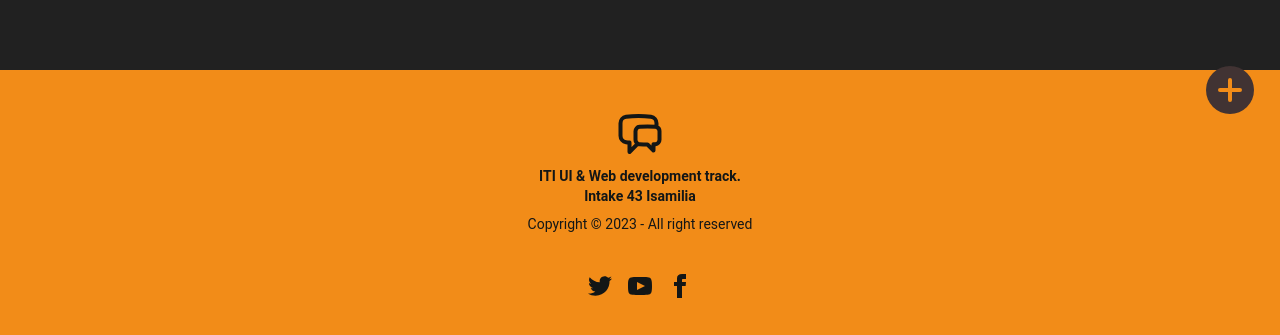
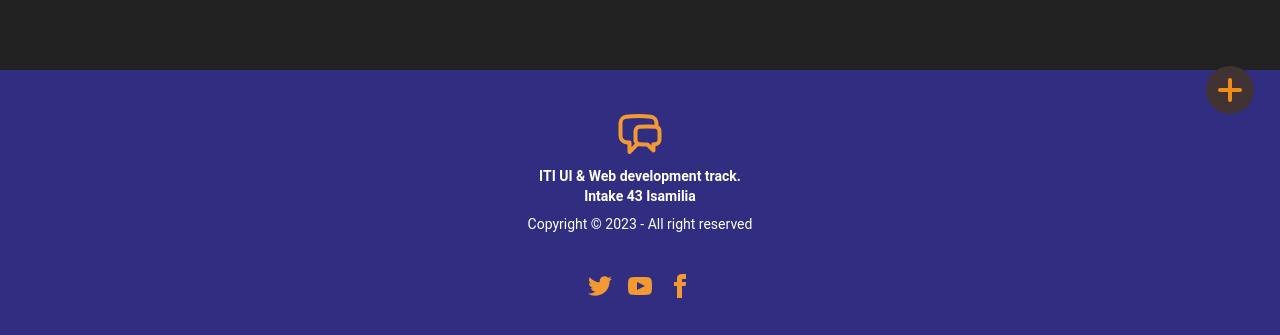
Before and after one commit to KMeniawy/React-Blog, a React (Vite) app in the folder React Blog/: page / in a window 1280 px wide. Shown: the part 670-1005 px from the top of the page. Built offline with nearby package versions, Linux system fonts and the light colour scheme; no server answers; sample sign-in values are in the browser's storage.

Commit message:
profile loader fix + navbar color

```diff
--- a/React Blog/src/components/layout/Footer.jsx
+++ b/React Blog/src/components/layout/Footer.jsx
@@ -2,14 +2,14 @@ import { Link } from "react-router-dom";
 
 export default function Footer() {
   return (
-    <footer className="footer footer-center p-10 bg-primary text-primary-content ">
+    <footer className="footer footer-center p-10 bg-indigo-900 text-primary-content ">
       <div>
         <svg
           xmlns="http://www.w3.org/2000/svg"
           fill="none"
           viewBox="0 0 24 24"
           strokeWidth={2}
-          stroke="currentColor"
+          stroke="#F39934"
           className="w-12 h-12"
         >
           <path
@@ -19,11 +19,11 @@ export default function Footer() {
           />
         </svg>
 
-        <p className="font-bold">
+        <p className="font-bold text-white">
           ITI UI & Web development track. <br />
           Intake 43 Isamilia
         </p>
-        <p>Copyright © 2023 - All right reserved</p>
+        <p className="text-white">Copyright © 2023 - All right reserved</p>
       </div>
       <div>
         <div className="grid grid-flow-col gap-4">
@@ -33,7 +33,7 @@ export default function Footer() {
               width="24"
               height="24"
               viewBox="0 0 24 24"
-              className="fill-current"
+              className="fill-[#F39934]"
             >
               <path d="M24 4.557c-.883.392-1.832.656-2.828.775 1.017-.609 1.798-1.574 2.165-2.724-.951.564-2.005.974-3.127 1.195-.897-.957-2.178-1.555-3.594-1.555-3.179 0-5.515 2.966-4.797 6.045-4.091-.205-7.719-2.165-10.148-5.144-1.29 2.213-.669 5.108 1.523 6.574-.806-.026-1.566-.247-2.229-.616-.054 2.281 1.581 4.415 3.949 4.89-.693.188-1.452.232-2.224.084.626 1.956 2.444 3.379 4.6 3.419-2.07 1.623-4.678 2.348-7.29 2.04 2.179 1.397 4.768 2.212 7.548 2.212 9.142 0 14.307-7.721 13.995-14.646.962-.695 1.797-1.562 2.457-2.549z"></path>
             </svg>
@@ -44,7 +44,7 @@ export default function Footer() {
               width="24"
               height="24"
               viewBox="0 0 24 24"
-              className="fill-current"
+              className="fill-[#F39934]"
             >
               <path d="M19.615 3.184c-3.604-.246-11.631-.245-15.23 0-3.897.266-4.356 2.62-4.385 8.816.029 6.185.484 8.549 4.385 8.816 3.6.245 11.626.246 15.23 0 3.897-.266 4.356-2.62 4.385-8.816-.029-6.185-.484-8.549-4.385-8.816zm-10.615 12.816v-8l8 3.993-8 4.007z"></path>
             </svg>
@@ -55,7 +55,7 @@ export default function Footer() {
               width="24"
               height="24"
               viewBox="0 0 24 24"
-              className="fill-current"
+              className="fill-[#F39934]"
             >
               <path d="M9 8h-3v4h3v12h5v-12h3.642l.358-4h-4v-1.667c0-.955.192-1.333 1.115-1.333h2.885v-5h-3.808c-3.596 0-5.192 1.583-5.192 4.615v3.385z"></path>
             </svg>
--- a/React Blog/src/pages/Profile.jsx
+++ b/React Blog/src/pages/Profile.jsx
@@ -28,7 +28,7 @@ export default function Profile() {
   return (
     <>
       <div className="flex justify-center h-1/2 items mt-20">
-        {user.length === 0 && (
+        {profile.length === 0 && (
           <div className=" my-80">
             <Loader />
           </div>
```
